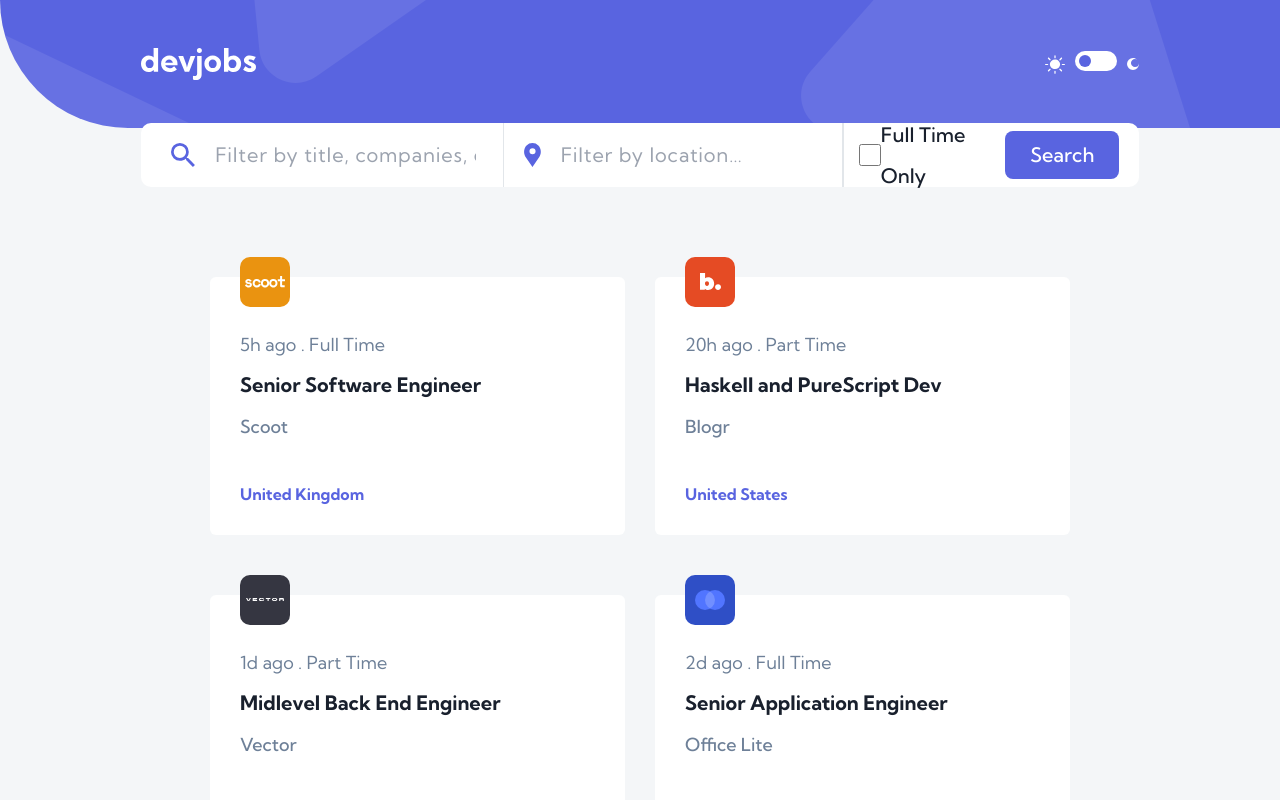
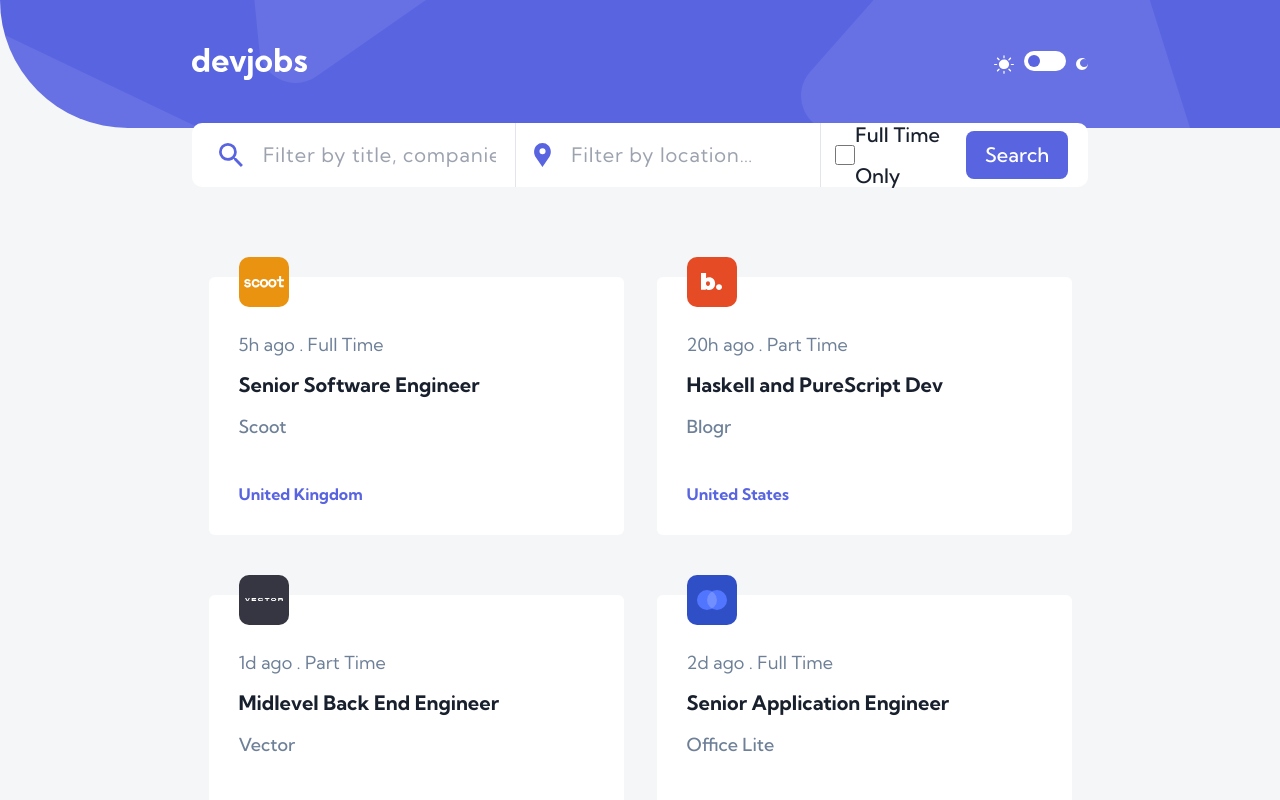
Before and after one commit to Steph-en/DevJobs, an Angular app: page / in a window 1280 px wide. Shown: the top 800 px of the page. Built offline with nearby package versions, Linux system fonts and the light colour scheme.

Commit message:
Feat: Adjusted nan width

```diff
--- a/src/app/app.component.css
+++ b/src/app/app.component.css
@@ -36,7 +36,7 @@ header {
   width: 100%;
   height: 16vh;
   display: flex;
-  padding: 0 11%;
+  padding: 0 15%;
   align-items: center;
   background-size: cover;
   border-radius: 0 0 0 10rem;
--- a/src/app/pages/home/home.component.css
+++ b/src/app/pages/home/home.component.css
@@ -37,7 +37,7 @@
 
 form {
     margin: 5.5em 0 4em 0;
-    width: 78%;
+    width: 70%;
     height: 8vh;
     display: flex;
     padding: 20px;
@@ -182,10 +182,10 @@ label {
 }
 
 .job {
-    gap: 60px 30px;
+    gap: 60px 33px;
     padding: 0;
     margin: 0;
-    width: 80%;
+    width: 70%;
     height: 100vh;
     display: flex;
     flex-wrap: wrap;
--- a/src/styles.css
+++ b/src/styles.css
@@ -43,6 +43,9 @@ body {
     font-size: 1.4rem;
     height: 100vh;
     width: 100%;
+    display: flex;
+    align-items: center;
+    justify-content: center;
 }
 
 @media screen and (max-width: 1024px) {}
```
